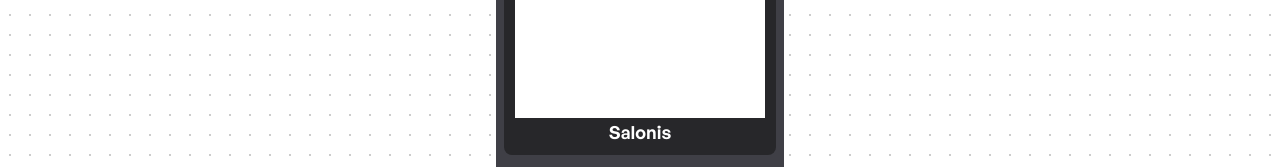
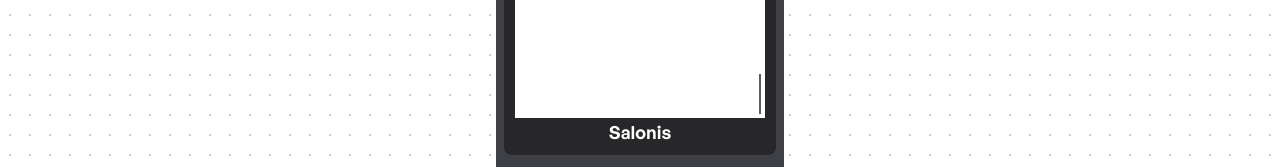
Before and after one commit to mariosalembe23/salonis, a Next.js app: page /mobile in a window 1280 px wide. Shown: the part 275-442 px from the top of the page. Built offline with nearby package versions, Linux system fonts and the light colour scheme.

Commit message:
Ajustado lógica de erro

```diff
--- a/src/app/globals.css
+++ b/src/app/globals.css
@@ -1,4 +1,4 @@
-@import url('./_animations.css');
+@import url("./_animations.css");
 @tailwind base;
 @tailwind components;
 @tailwind utilities;
@@ -58,3 +58,22 @@ body {
     transform: rotate(360deg);
   }
 }
+
+.pulse {
+  animation: pulse 1s infinite;
+}
+
+@keyframes pulse {
+  0% {
+    transform: scale(0.3);
+    opacity: 0.3;
+  }
+  50% {
+    transform: scale(1);
+    opacity: 0.7;
+  }
+  100% {
+    transform: scale(1);
+    opacity: 1;
+  }
+}
--- a/src/app/mobile/Screen.tsx
+++ b/src/app/mobile/Screen.tsx
@@ -1,6 +1,5 @@
-import React, { use, useEffect } from "react";
+import React, { useEffect } from "react";
 import { Municipes, Options, Provinces } from "../ussd/data";
-import Cookies from "js-cookie";
 import axios from "axios";
 
 interface ScreenProps {
@@ -22,26 +21,29 @@ const AnswerScreenOp: React.FC<{
   isCalling: boolean;
   setIsCalling: React.Dispatch<React.SetStateAction<boolean>>;
 }> = ({ value, isCalling, setIsCalling, range }) => {
-  // useEffect(() => {
-  //   const timeout = setTimeout(() => {
-  //     if (value !== "*42#") {
-  //       setIsCalling(false);
-  //     }
-  //   }, 1000);
+  useEffect(() => {
+    const timeout = setTimeout(() => {
+      if (value !== "*42#") {
+        setIsCalling(false);
+      }
+    }, 1000);
 
-  //   return () => clearTimeout(timeout);
-  // }, [value, isCalling, setIsCalling]);
+    return () => clearTimeout(timeout);
+  }, [value, isCalling, setIsCalling]);
 
   return (
     <div className="flex overflow-hidden flex-col relative h-full justify-end items-end">
-      {/* {value && value !== "*42#" && isCalling && (
-          <div className="w-full h-full absolute top-0 left-0 bg-[rgba(0,0,0,0.5)]">
-            <div className="absolute w-[90%] left-1/2 top-1/2 -translate-y-1/2 -translate-x-1/2 px-5 py-3 rounded-md bg-white">
-              <p className="text-[13px] font-medium">Código USSD Inválido.</p>
-            </div>
+      {value !== "*42#" && isCalling && (
+        <div className="w-full h-full absolute top-0 left-0 bg-[rgba(0,0,0,0.5)]">
+          <div className="absolute w-[90%] left-1/2 top-1/2 -translate-y-1/2 -translate-x-1/2 px-5 py-3 rounded-md bg-white">
+            <p className="text-[13px] font-medium">Código USSD Inválido.</p>
           </div>
-        )} */}
-      <p className="text-black text-5xl font-semibold">{value}</p>
+        </div>
+      )}
+      <p className="flex items-end text-black text-5xl px-1 py-1 font-semibold">
+        {value}
+        <div className="h-10 w-[0.14rem] bg-zinc-900 pulse "></div>
+      </p>
     </div>
   );
 };
@@ -85,7 +87,10 @@ const AnswerScreen: React.FC<{
           </div>
         </div>
       )}
-      <p className="text-black text-5xl font-semibold">{value}</p>
+      <p className="flex items-end text-black text-5xl px-1 py-1 font-semibold">
+        {value}
+        <div className="h-10 w-[0.14rem] bg-zinc-900 pulse "></div>
+      </p>
     </div>
   );
 };
@@ -98,7 +103,6 @@ const Screen: React.FC<ScreenProps> = ({
   setIsCalling,
   setResponse,
   setBack,
-  back,
   response,
   setValuePhone,
   setIsSelected,
@@ -120,10 +124,6 @@ const Screen: React.FC<ScreenProps> = ({
   console.log("Municipe Index: ", municipeIndex);
   console.log("Province Index: ", provinceIndex);
   console.log("Stage: ", stage);
-
-  // useEffect(() => {
-  //   Cookies.set("stage", "initial");
-  // }, []);
 
   const sendData = React.useCallback(async () => {
     console.log("Sending data...");
@@ -197,7 +197,6 @@ const Screen: React.FC<ScreenProps> = ({
     // SELECIONADA UMA DAS OPÇÕES
     if (isSelected && parseInt(valuePhone) === 1 && stage === "initial") {
       setStage("report_province");
-      console.log("**************************************1");
       setOptions(11);
       setIsCalling(false);
       setResponse(false);
@@ -226,7 +225,6 @@ const Screen: React.FC<ScreenProps> = ({
       stage === "report_province" &&
       !selectedProvince
     ) {
-      console.log("**************************************");
       setStage("report_municipe");
       setOptions(111);
       setProvinceIndex(valuePhone ? parseInt(valuePhone) - 1 : 0);
--- a/src/app/ussd/data.ts
+++ b/src/app/ussd/data.ts
@@ -4,24 +4,6 @@ const Options = [
   "Zonas mais Afectadas",
   "Sair",
 ];
-
-const ScaleProps = {
-  option_one: [
-    "seeProvinces",
-    "insertProvince",
-    "seeMunicipes",
-    "insertMunicipes",
-    "sendReport",
-  ],
-  option_two: [
-    "seeProvinces",
-    "insertProvince",
-    "seeMunicipes",
-    "insertMunicipes",
-    "showHospitals",
-  ],
-  option_three: ["showAffectedAreas"],
-};
 
 const Provinces = [
   "Benguela",
```
